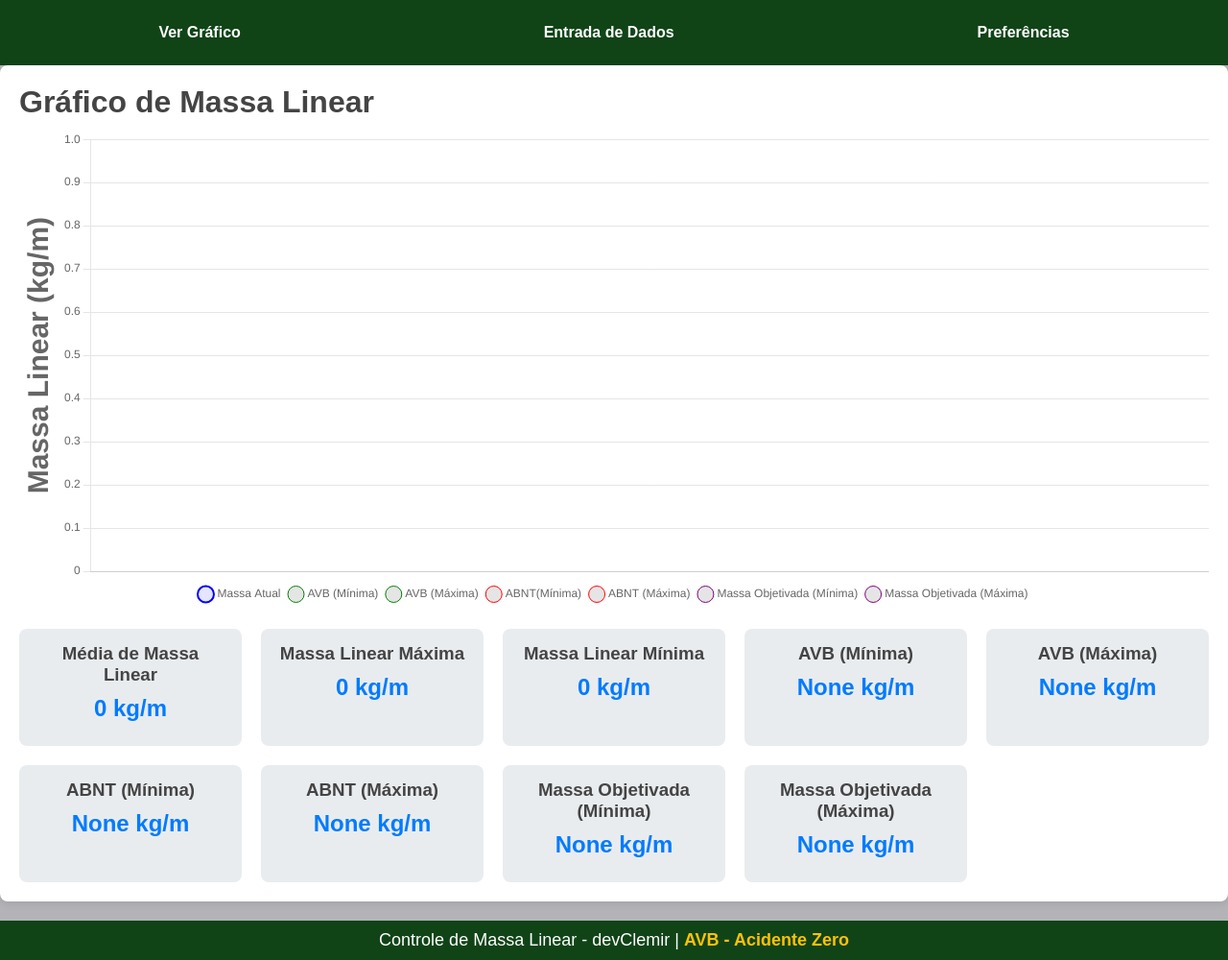
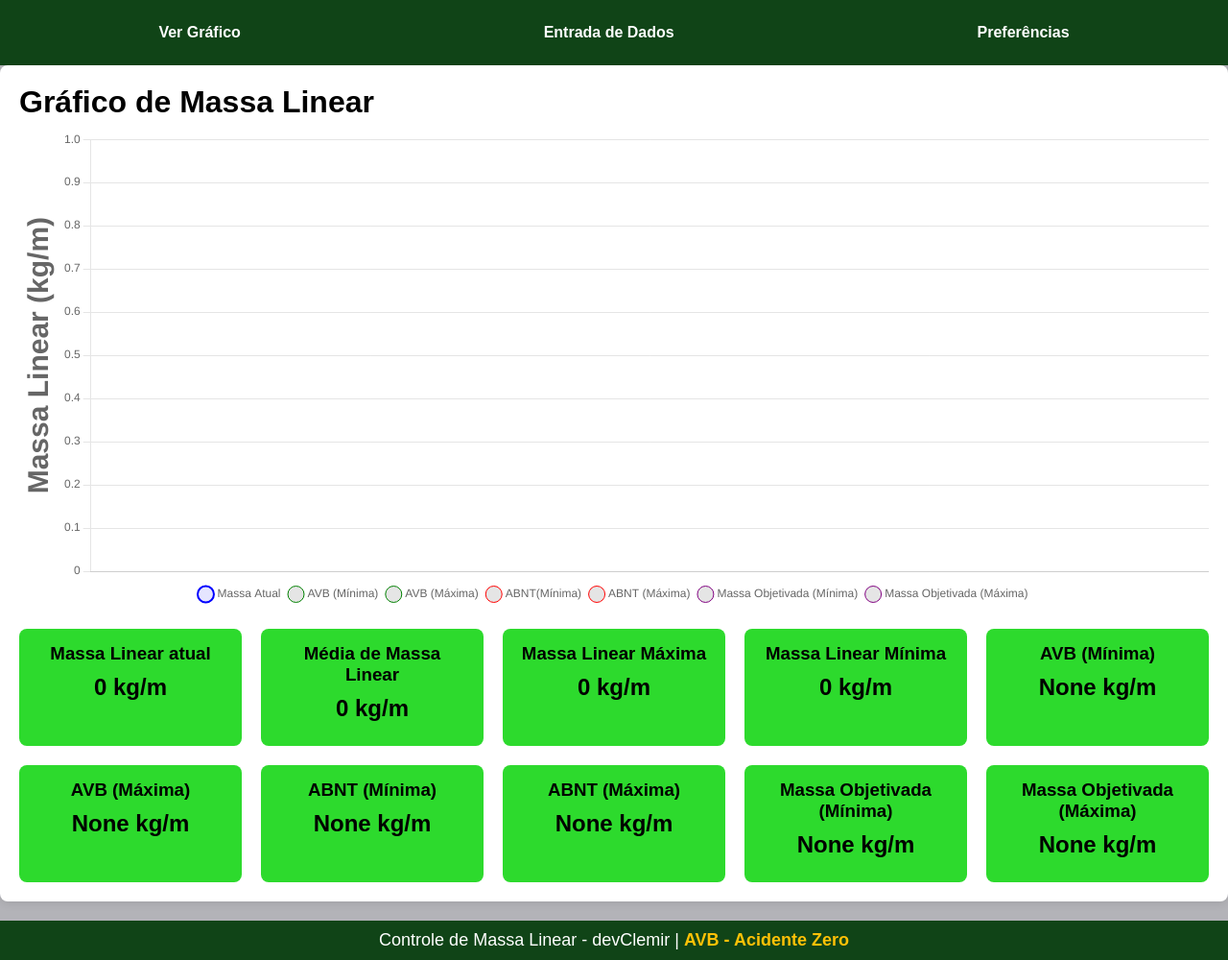
Before and after one commit to ValclemirS/Control_chart, a Flask app: page /grafico in a window 1280 px wide. Shown: the whole page at 96% size. Run offline with Flask 3, Linux system fonts and the light colour scheme; data that the repository does not hold is empty.

Commit message:
background color,color e massalinear atual

```diff
--- a/app.py
+++ b/app.py
@@ -11,6 +11,7 @@
 }
 
 # Variáveis globais para as preferências
+massa_linear = dados["massa_linear"]
 norma_interna_min = None
 norma_interna_max = None
 norma_externa_min = None
@@ -26,6 +27,7 @@
 # Rota para o gráfico
 @app.route('/grafico')
 def grafico():
+    massa_linear= dados["massa_linear"][-1] if dados["massa_linear"] else 0  # 0 se a lista estiver vazia
     return render_template("grafico.html",
                            massa_media=sum(dados['massa_linear'])/len(dados['massa_linear']) if dados['massa_linear'] else 0,
                            massa_maxima=max(dados['massa_linear']) if dados['massa_linear'] else 0,
@@ -35,7 +37,9 @@
                            norma_externa_min=norma_externa_min,
                            norma_externa_max=norma_externa_max,
                            norma_objetivada_min=norma_objetivada_min,
-                           norma_objetivada_max=norma_objetivada_max)
+                           norma_objetivada_max=norma_objetivada_max,
+                           massa_linear = massa_linear
+                           )
 
 
 
--- a/static/styles.css
+++ b/static/styles.css
@@ -10,7 +10,7 @@
 
 h1, h3 {
     margin: 0 0 10px;
-    color: #444;
+    color: #000000;
 }
 
 p {
@@ -95,7 +95,7 @@
 }
 
 button {
-    background-color: #007BFF;
+    background-color: #0d922e;
     color: #fff;
     font-weight: bold;
     cursor: pointer;
@@ -128,7 +128,7 @@
 }
 
 .informacoes {
-    background-color: #e9ecef;
+    background-color: #2dda2d;
     padding: 15px;
     border-radius: 8px;
     text-align: center;
@@ -137,7 +137,7 @@
 .info-value {
     font-size: 24px;
     font-weight: bold;
-    color: #007BFF;
+    color: #000000;
 }
 
 /* Responsive Design */
--- a/templates/grafico.html
+++ b/templates/grafico.html
@@ -21,6 +21,10 @@
         </div>
 
         <div class="informacoes-container">
+            <div class="informacoes">
+                <h3> Massa Linear atual</h3>
+                <p class="info-value">{{ massa_linear }} kg/m</p>
+            </div>
             <div class="informacoes">
                 <h3>Média de Massa Linear</h3>
                 <p class="info-value">{{ massa_media }} kg/m</p>
```
